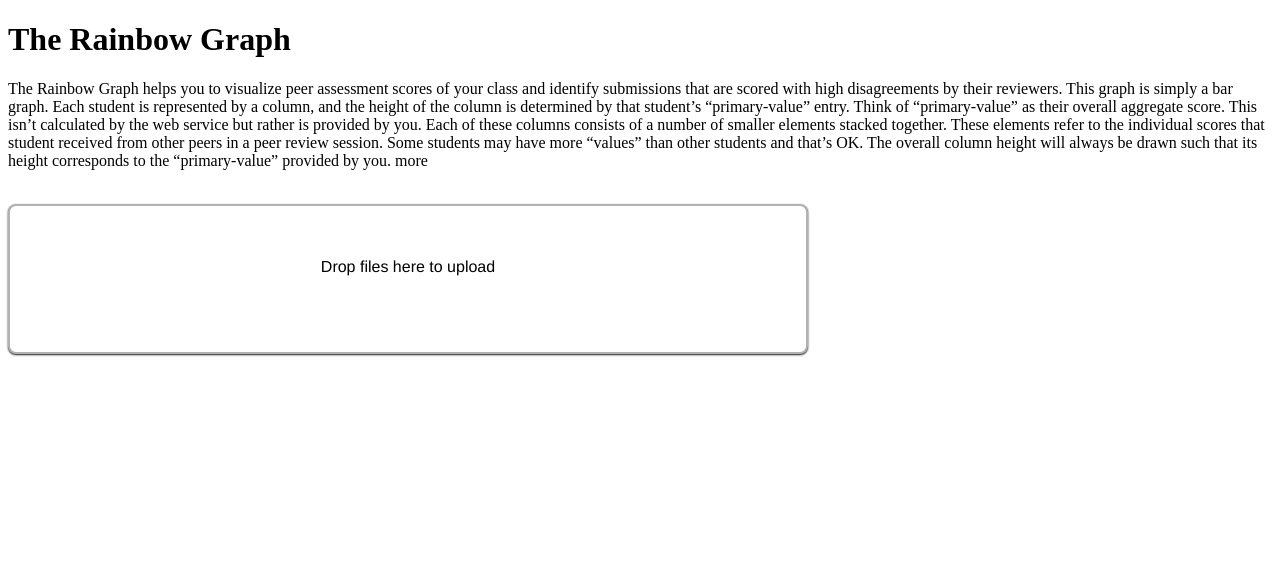
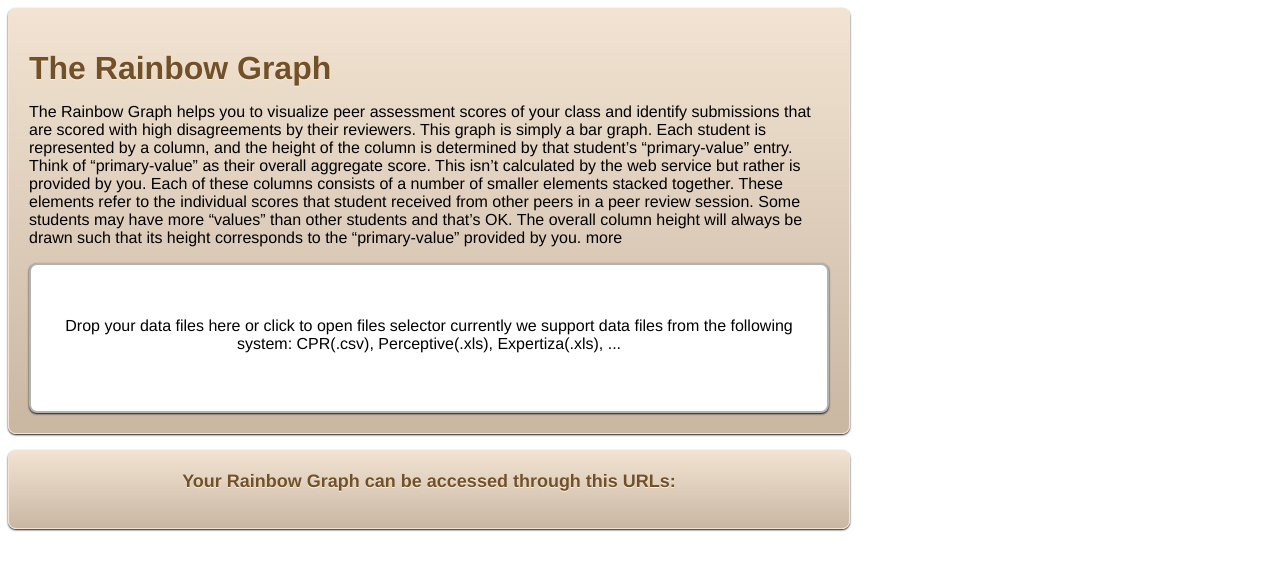
Before and after one commit to ferryxo/RainbowGraphService, a Flask app: page /instructor in a window 1280 px wide. Shown: the top 570 px of the page. Run offline with Flask 2, Linux system fonts and the light colour scheme; some libraries are stand-ins or nearby versions.

Commit message:
read sword data and create a link to the graph

```diff
--- a/RainbowGraphService.py
+++ b/RainbowGraphService.py
@@ -88,7 +88,7 @@ def file_upload():
                 "data": data
         }
 
-        return jsonify(config=config), status.HTTP_200_OK
+        return jsonify([config]), status.HTTP_200_OK
 
 
     elif file.filename.endswith(".xlsx"):
@@ -125,7 +125,7 @@ def index():
     with open('configTable.json', 'w+') as f:
         json.dump(configTable, f)
 
-    return jsonify(url="http://peerlogic.csc.ncsu.edu/rainbowgraph/viz/" + id.urn[9:])
+    return jsonify(url="http://localhost:3005/viz/" + id.urn[9:])
 
 @app.route('/viz/<id>', methods=['GET'])
 @cross_origin()
@@ -137,8 +137,12 @@ def visualize(id):
     # if the file is empty the ValueError will be thrown
  except ValueError:
    configTable = {}
- config = configTable[id]
- return render_template('index.html', json_data = json.dumps(config))
+ config = configTable.get(id)
+
+ if config == None:
+     return jsonify(error="Shoot.. I couldn't find the config data")
+ else:
+    return render_template('index.html', json_data = json.dumps(config))
 
 if __name__ == '__main__':
     app.run(host='0.0.0.0', port=3005, threaded=True)
--- a/templates/instructor.html
+++ b/templates/instructor.html
@@ -12,15 +12,24 @@
         Dropzone.autoDiscover = false;
         $(function() {
           var myDropzone = new Dropzone("#uploader");
-          myDropzone.on("success", function(response) {
-            alert(response)
+          myDropzone.on("success", function(file, response) {
+                var xhr = new XMLHttpRequest();
+                xhr.onreadystatechange = function() {
+                    if (xhr.readyState == 4) {
+                       resp = JSON.parse(xhr.responseText);
+                       document.getElementById('link').innerHTML += '<li type="square"><a href="' + resp.url +'" target="_blank" >' + resp.url + '</a></li>'
+                    }
+                }
+                xhr.open("POST", "/configure", true);
+                xhr.setRequestHeader('Content-Type', 'application/json; charset=UTF-8');
+                xhr.send(JSON.stringify(response));
           });
         });
     </script>
 </head>
 <body>
-
-<h1>The Rainbow Graph</h1>
+<div class="form-container">
+<h1 class="form-title">The Rainbow Graph</h1>
 <p>
 <p>
     The Rainbow Graph helps you to visualize peer assessment scores of your class and identify submissions that are scored with high disagreements by their reviewers.
@@ -32,19 +41,24 @@
 
     more
 </p>
-
-<img src="">
-
+<h2 class="form-title"></h2>
 
 <form action="/file-upload" class="dropzone form-container" id="uploader" >
-  <div class="fallback">
+    <div class="dz-message" data-dz-message>
+        <span>Drop your data files here or click to open files selector</span>
+        <span>currently we support data files from the following system: CPR(.csv), Perceptive(.xls), Expertiza(.xls), ...</span>
+    </div>
+    <div class="fallback">
     <input name="file" type="file" multiple />
   </div>
 </form>
-
-<div id="link">
-
 </div>
-
+<p>
+<div class="form-container">
+    <h2 class="form-title">Your Rainbow Graph can be accessed through this URLs:</h2>
+    <ul>
+        <div id="link"></div>
+    </ul>
+</div>
 </body>
 </html>
```
